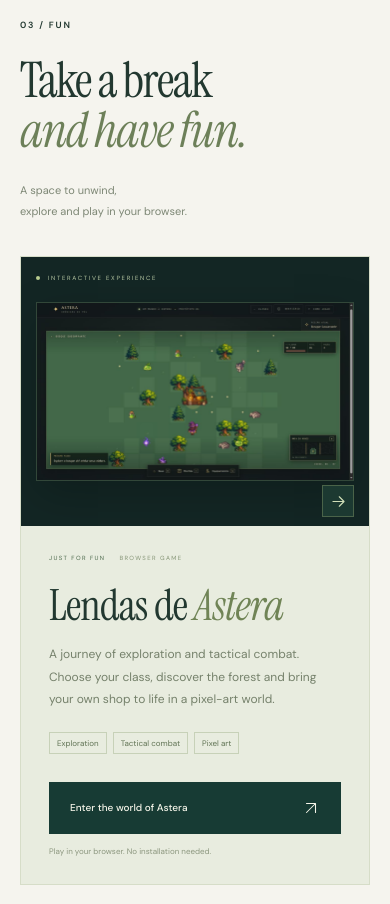
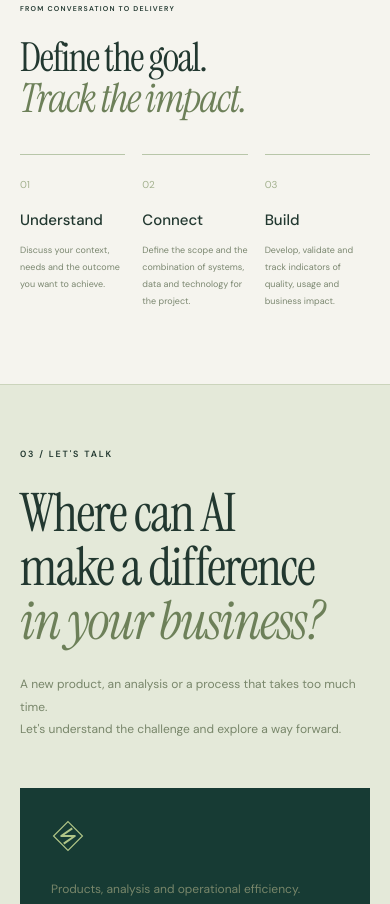
Before and after one commit to levymtmr/Sygil-Tech, a website built with Vite: page index.html in a window 390 px wide. Shown: the part 4221-5125 px from the top of the page. Built offline with nearby package versions, Linux system fonts and the light colour scheme.

Commit message:
Focus company site on solutions and move Astera to a footer link

```diff
--- a/src/company/page.ts
+++ b/src/company/page.ts
@@ -1,7 +1,6 @@
 import { company, services, experienceOutcomes } from './content';
 import { brandMark, symbol } from './icons';
 import { architectureDiagram } from './diagram';
-import asteraPreview from './assets/astera-preview.png';
 
 export function renderCompany() {
   const contact = company.contact;
@@ -9,7 +8,7 @@ export function renderCompany() {
     <header class="site-header"><div class="container header-inner">
       <a href="#inicio" class="brand-lockup" aria-label="Sygil Tech — início">${brandMark()}<span>SYGIL<small>TECH</small></span></a>
       <button id="menu-toggle" class="menu-toggle" aria-label="Abrir menu" aria-expanded="false" aria-controls="primary-navigation"><span></span><span></span></button>
-      <nav id="primary-navigation" aria-label="Navegação principal"><a href="#servicos">O que fazemos</a><a href="#sobre">Experiência</a><a href="#fun">Fun</a><a href="#contato" class="nav-contact">Vamos conversar ${symbol('diagonal')}</a></nav>
+      <nav id="primary-navigation" aria-label="Navegação principal"><a href="#servicos">O que fazemos</a><a href="#sobre">Experiência</a><a href="#contato" class="nav-contact">Vamos conversar ${symbol('diagonal')}</a></nav>
       <div class="language-switch" role="group" aria-label="Language / Idioma"><button type="button" data-language="en" lang="en" aria-label="English">EN</button><button type="button" data-language="pt" lang="pt-BR" aria-label="Português">PT</button></div>
     </div></header>
     <main id="conteudo">
@@ -28,11 +27,8 @@ export function renderCompany() {
         <div class="section-intro"><p class="eyebrow">02 / COMO PODEMOS AJUDAR</p><h2>Da experiência<br>técnica ao<br><em>valor de negócio.</em></h2><p>O ponto de partida é o desafio da sua empresa: desenvolver um produto, entender informações ou tornar um processo mais eficiente.</p><a class="text-link" href="#contato">Conte a sua ideia ${symbol('arrow')}</a></div>
         <div class="services-list">${services.map(service => `<article class="service" id="${service.id}"><span class="service-number">${service.number}</span><div class="service-content"><div class="service-title"><h3>${service.name}</h3><span class="service-icon">${symbol(service.icon)}</span></div><h4>${service.summary}</h4><p>${service.description}</p><ul aria-label="Possíveis entregas de ${service.name}">${service.deliverables.map(item => `<li>${item}</li>`).join('')}</ul></div></article>`).join('')}</div>
       </section>
-      <section class="projects-section container section-spacing" id="fun"><div class="section-heading"><div><p class="eyebrow">03 / FUN</p><h2>Uma pausa para<br><em>se divertir.</em></h2></div><p>Um espaço para relaxar,<br>explorar e jogar no navegador.</p></div>
-        <article class="featured-project"><div class="project-art"><img src="${asteraPreview}" alt="Lendas de Astera: mapa do bosque em pixel art com criaturas, árvores e uma loja." loading="lazy" width="1265" height="711"/><div class="project-art-label"><span></span> EXPERIÊNCIA INTERATIVA</div><a class="project-play" href="./projetos/astera/" aria-label="Jogar Lendas de Astera">${symbol('arrow')}</a></div><div class="project-copy"><div class="project-meta"><span>SÓ POR DIVERSÃO</span><span>JOGO PARA NAVEGADOR</span></div><h3>Lendas de <em>Astera</em></h3><p>Uma jornada de exploração e combate tático. Escolha sua classe, descubra o bosque e dê vida à sua própria loja em um mundo de pixel art.</p><ul class="project-tags"><li>Exploração</li><li>Combate tático</li><li>Pixel art</li></ul><a class="button button-dark" href="./projetos/astera/">Entrar no mundo de Astera ${symbol('diagonal')}</a><small>Jogue diretamente no navegador. Sem instalação.</small></div></article>
-      </section>
       <section class="process-section container"><div class="process-heading"><p class="eyebrow">DA CONVERSA À CONSTRUÇÃO</p><h2>Definir o objetivo.<br><em>Acompanhar o impacto.</em></h2></div><ol class="process-list"><li><span>01</span><h3>Entender</h3><p>Conversar sobre o contexto, as necessidades e o resultado que você quer alcançar.</p></li><li><span>02</span><h3>Conectar</h3><p>Definir o escopo e a combinação de sistemas, dados e tecnologia para o projeto.</p></li><li><span>03</span><h3>Construir</h3><p>Desenvolver, validar e acompanhar indicadores de qualidade, uso e impacto no negócio.</p></li></ol></section>
-      <section class="contact-section" id="contato"><div class="container contact-inner"><div><p class="eyebrow">04 / VAMOS CONVERSAR</p><h2>Onde a IA pode<br>fazer diferença<br><em>na sua empresa?</em></h2><p>Um novo produto, uma análise ou um processo que custa tempo demais.<br>Vamos entender o desafio e avaliar um caminho.</p></div><div class="contact-card"><span class="contact-card-mark">${brandMark()}</span><p>Produtos, análises e eficiência operacional.</p><h3>Vamos encontrar<br>o seu caso de uso?</h3>${contact ? `<a class="button button-light" href="${contact.href}">${contact.label} ${symbol('diagonal')}</a><small>${contact.description}</small>` : '<p class="contact-pending">Novos canais de contato em breve.</p><small>Estamos preparando os canais oficiais da Sygil Tech.</small>'}</div></div></section>
+      <section class="contact-section" id="contato"><div class="container contact-inner"><div><p class="eyebrow">03 / VAMOS CONVERSAR</p><h2>Onde a IA pode<br>fazer diferença<br><em>na sua empresa?</em></h2><p>Um novo produto, uma análise ou um processo que custa tempo demais.<br>Vamos entender o desafio e avaliar um caminho.</p></div><div class="contact-card"><span class="contact-card-mark">${brandMark()}</span><p>Produtos, análises e eficiência operacional.</p><h3>Vamos encontrar<br>o seu caso de uso?</h3>${contact ? `<a class="button button-light" href="${contact.href}">${contact.label} ${symbol('diagonal')}</a><small>${contact.description}</small>` : '<p class="contact-pending">Novos canais de contato em breve.</p><small>Estamos preparando os canais oficiais da Sygil Tech.</small>'}</div></div></section>
     </main>
-    <footer class="site-footer"><div class="container footer-inner"><a href="#inicio" class="brand-lockup" aria-label="Sygil Tech — voltar ao início">${brandMark()}<span>SYGIL<small>TECH</small></span></a><p>IA aplicada a objetivos de negócio.</p><span>© ${new Date().getFullYear()} Sygil Tech</span><a href="#fun">Fun ${symbol('arrow')}</a></div></footer>`;
+    <footer class="site-footer"><div class="container footer-inner"><a href="#inicio" class="brand-lockup" aria-label="Sygil Tech — voltar ao início">${brandMark()}<span>SYGIL<small>TECH</small></span></a><p>IA aplicada a objetivos de negócio.</p><span>© ${new Date().getFullYear()} Sygil Tech</span><nav class="footer-links" aria-label="Links do rodapé"><a href="#contato">Contato</a><a id="fun" href="./projetos/astera/">Lendas de Astera</a></nav></div></footer>`;
 }
--- a/src/company/style.css
+++ b/src/company/style.css
@@ -113,29 +113,6 @@ h2 { margin: 0; font: 58px/1.02 var(--serif); letter-spacing: -1.5px; font-weigh
 .about-principle > svg { width: 40px; height: 40px; color: #bbcf90; }
 .about-principle span { color: #a6b89b; font-size: 10px; line-height: 1.9; }
 .about-principle b { color: #d6e2c9; font-weight: 450; }
-.section-heading { display: flex; justify-content: space-between; align-items: end; gap: 40px; margin-bottom: 42px; }
-.section-heading > p { color: #7d8775; font-size: 12px; line-height: 1.9; margin: 0 0 4px; }
-.featured-project { display: grid; grid-template-columns: 1.4fr 1fr; background: #e8ecdf; border: 1px solid #d6ddc8; }
-.project-art { position: relative; overflow: hidden; min-width: 0; background: #132624; display: flex; align-items: center; padding: 48px 22px; }
-.project-art::before { position: absolute; inset: 0; background-image: radial-gradient(#b8c9a21f .6px, transparent .7px); background-size: 14px 14px; content: ''; }
-.project-art img { position: relative; width: 100%; height: auto; border: 1px solid #89a07544; box-shadow: 0 14px 40px #0003; transition: transform .35s; }
-.featured-project:hover .project-art img { transform: scale(1.025); }
-.project-art-label { position: absolute; top: 20px; left: 22px; display: inline-flex; gap: 8px; align-items: center; color: #b6c7a3; font-size: 7px; letter-spacing: 1.7px; }
-.project-art-label > span { background: #b9cd8f; width: 4px; height: 4px; border-radius: 50%; }
-.project-play { position: absolute; bottom: 18px; right: 20px; display: grid; place-items: center; width: 40px; height: 40px; color: #d1dfb8; border: 1px solid #8fa26f66; background: #1c3931; }
-.project-play svg { width: 19px; height: 19px; }
-.project-copy { padding: 37px 34px; }
-.project-meta { display: flex; flex-direction: column; gap: 7px; font-size: 7px; letter-spacing: 1.4px; color: #849475; }
-.project-meta span:first-child { color: #4b684b; }
-.project-copy h3 { margin: 28px 0 16px; font: 43px/1 var(--serif); font-weight: 400; letter-spacing: -.8px; }
-.project-copy h3 em { color: #708456; }
-.project-copy > p { color: #75816b; font-size: 12px; line-height: 1.85; }
-.project-tags { display: flex; flex-wrap: wrap; list-style: none; gap: 6px; padding: 0; margin: 22px 0 28px; }
-.project-tags li { color: #607354; border: 1px solid #c7d1b8; padding: 5px 7px; font-size: 8px; }
-.project-copy .button { width: 100%; gap: 15px; font-size: 10px; }
-.project-copy > small { display: block; color: #8b967e; margin-top: 12px; font-size: 8px; }
-.project-afterword { display: flex; justify-content: space-between; align-items: center; gap: 20px; margin-top: 24px; }
-.project-afterword > span { font-size: 7px; letter-spacing: 1.5px; color: #8b957f; }
 .process-section { display: grid; grid-template-columns: .8fr 1.6fr; gap: 90px; border-top: 1px solid var(--line); padding-block: 65px 95px; }
 .process-heading .eyebrow { font-size: 7px; letter-spacing: 1.2px; }
 .process-heading h2 { font-size: 40px; }
@@ -222,17 +199,6 @@ h2 { margin: 0; font: 58px/1.02 var(--serif); letter-spacing: -1.5px; font-weigh
   .about-section h2 { font-size: 49px; }
   .about-copy p { font-size: 12px; }
   .about-copy .about-lead { font-size: 20px; }
-  .section-heading { align-items: start; flex-direction: column; gap: 24px; margin-bottom: 30px; }
-  .section-heading > p { font-size: 11px; }
-  .featured-project { grid-template-columns: 1fr; }
-  .project-art { padding: 45px 15px; }
-  .project-art-label { left: 15px; top: 17px; font-size: 6px; }
-  .project-play { width: 32px; height: 32px; bottom: 9px; right: 15px; }
-  .project-copy { padding: 28px; }
-  .project-meta { flex-direction: row; gap: 14px; font-size: 6px; flex-wrap: wrap; }
-  .project-copy h3 { margin-top: 22px; font-size: 43px; }
-  .project-afterword { align-items: start; flex-direction: column; }
-  .project-afterword > span { font-size: 6px; }
   .process-section { grid-template-columns: 1fr; gap: 35px; padding-block: 50px 65px; }
   .process-list { gap: 17px; }
   .process-list h3 { font-size: 15px; }
@@ -265,3 +231,8 @@ h2 { margin: 0; font: 58px/1.02 var(--serif); letter-spacing: -1.5px; font-weigh
 .language-switch button[aria-pressed="true"] { background:#193e35;color:#fff; }
 .language-switch button:focus-visible { outline:2px solid #5e805b;outline-offset:3px; }
 @media(max-width:760px) { .language-switch { margin-left:auto;margin-right:16px; } .menu-toggle { order:3; } }
+
+.footer-links { display:flex;align-items:center;gap:24px;font-size:10px;flex-wrap:wrap; }
+.footer-links a { color:#607354; }
+.footer-links a:hover { text-decoration:underline; }
+@media(max-width:760px) { .footer-links { width:100%;justify-content:flex-end;gap:24px; } }
--- a/src/company/translations.ts
+++ b/src/company/translations.ts
@@ -1,4 +1,6 @@
 export const english: Record<string, string> = {
+  "Contato": "Contact",
+  "Links do rodapé": "Footer links",
   "Pular para o conteúdo": "Skip to content",
   "Sygil Tech — início": "Sygil Tech — home",
   "Abrir menu": "Open menu",
@@ -89,7 +91,7 @@ export const english: Record<string, string> = {
   "Definir o escopo e a combinação de sistemas, dados e tecnologia para o projeto.": "Define the scope and the combination of systems, data and technology for the project.",
   "Construir": "Build",
   "Desenvolver, validar e acompanhar indicadores de qualidade, uso e impacto no negócio.": "Develop, validate and track indicators of quality, usage and business impact.",
-  "04 / VAMOS CONVERSAR": "04 / LET'S TALK",
+  "03 / VAMOS CONVERSAR": "03 / LET'S TALK",
   "Onde a IA pode": "Where can AI",
   "fazer diferença": "make a difference",
   "na sua empresa?": "in your business?",
```
